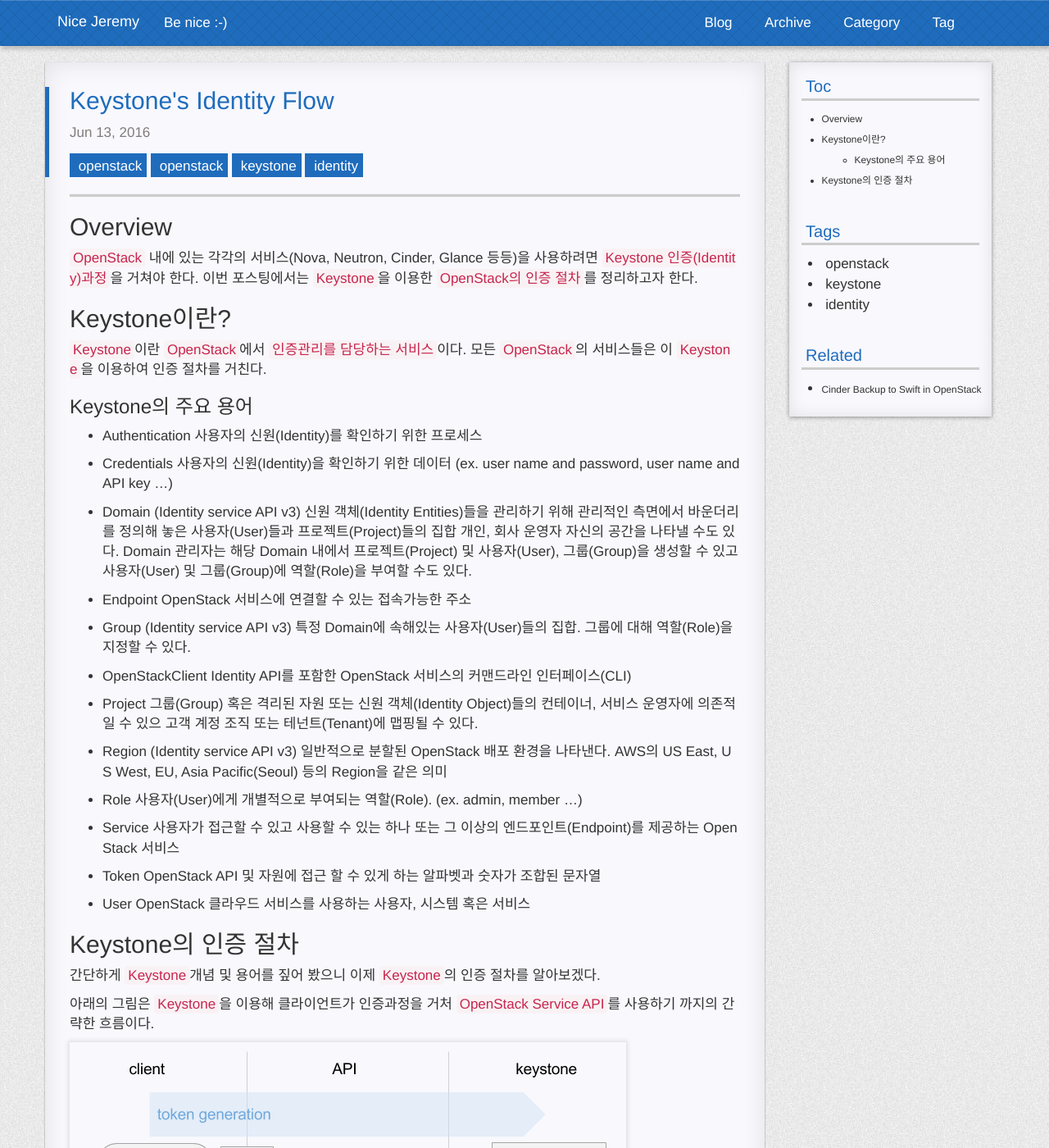
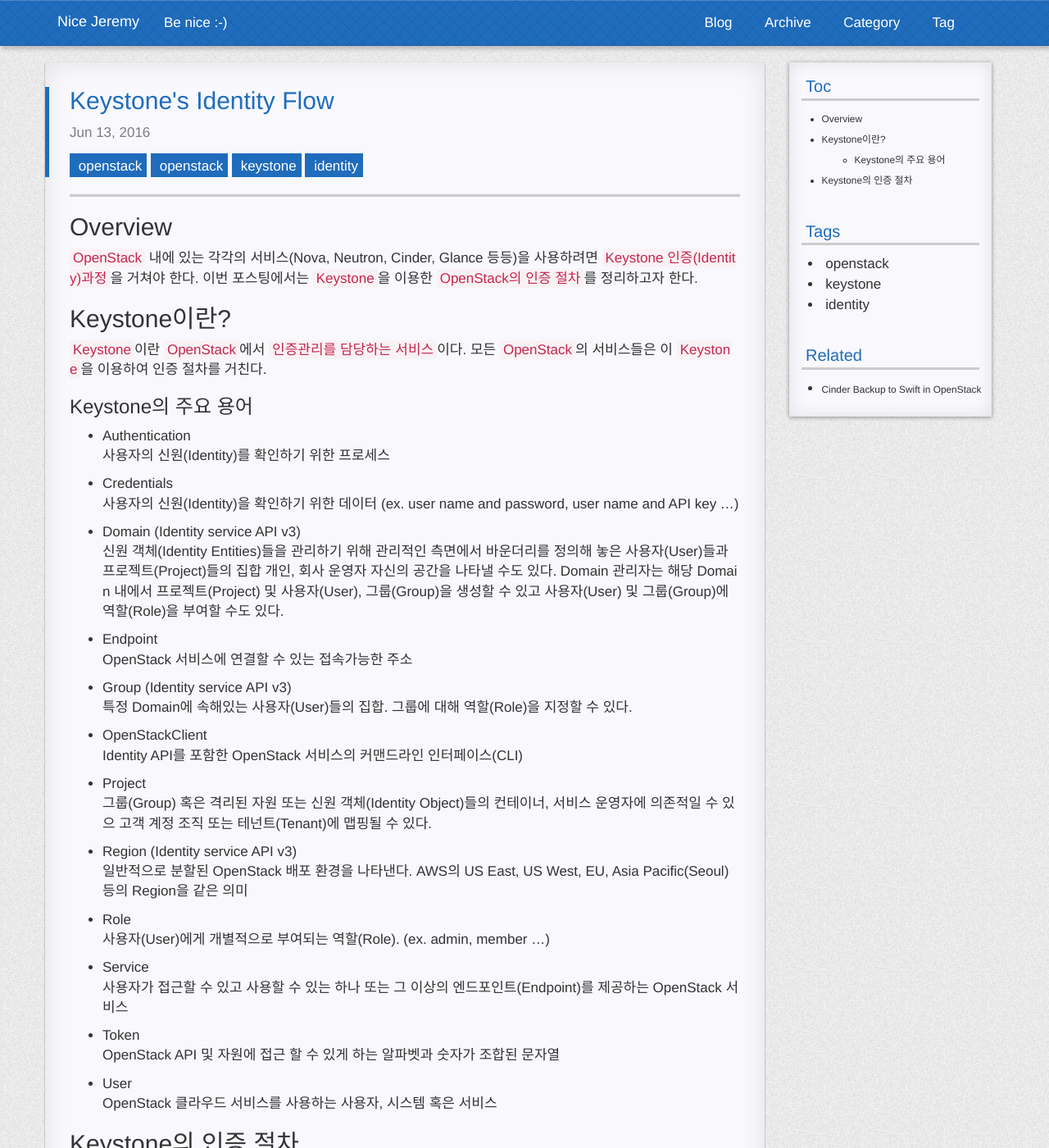
Before and after one commit to wkjeon/nicejeremy.github.io, a Jekyll site: the page built from _posts/openstack/2016-06-15-openstack-keystone-identity-flow.md, in a window 1280 px wide and 1400 px high. Shown: the whole window at 82% size. Built offline with Jekyll 4.4.1, drawn with Linux system fonts in a browser that asks for light colours; nearby versions of some CDN libraries; comment, search, counter and statistics services are not loaded; a style sheet for code colours, icons or effects is not loaded.

```diff
--- a/_posts/openstack/2016-06-15-openstack-keystone-identity-flow.md
+++ b/_posts/openstack/2016-06-15-openstack-keystone-identity-flow.md
@@ -21,41 +21,41 @@ tags:
 
 
 ### Keystone의 주요 용어
-- Authentication
+- Authentication<br/>
 사용자의 신원(Identity)를 확인하기 위한 프로세스
 
-- Credentials
+- Credentials<br/>
 사용자의 신원(Identity)을 확인하기 위한 데이터 (ex. user name and password, user name and API key ...)
 
-- Domain (Identity service API v3)
+- Domain (Identity service API v3)<br/>
 신원 객체(Identity Entities)들을 관리하기 위해 관리적인 측면에서 바운더리를 정의해 놓은 사용자(User)들과 프로젝트(Project)들의 집합
 개인, 회사 운영자 자신의 공간을 나타낼 수도 있다. Domain 관리자는 해당 Domain 내에서 프로젝트(Project) 및 사용자(User), 그룹(Group)을 생성할 수 있고 사용자(User) 및 그룹(Group)에 역할(Role)을 부여할 수도 있다.
 
-- Endpoint
+- Endpoint<br/>
 OpenStack 서비스에 연결할 수 있는 접속가능한 주소
 
-- Group (Identity service API v3)
+- Group (Identity service API v3)<br/>
 특정 Domain에 속해있는 사용자(User)들의 집합. 그룹에 대해 역할(Role)을 지정할 수 있다.
 
-- OpenStackClient
+- OpenStackClient<br/>
 Identity API를 포함한 OpenStack 서비스의 커맨드라인 인터페이스(CLI)
 
-- Project
+- Project<br/>
 그룹(Group) 혹은 격리된 자원 또는 신원 객체(Identity Object)들의 컨테이너, 서비스 운영자에 의존적일 수 있으 고객 계정 조직 또는 테넌트(Tenant)에 맵핑될 수 있다.
 
-- Region (Identity service API v3)
+- Region (Identity service API v3)<br/>
 일반적으로 분할된 OpenStack 배포 환경을 나타낸다. AWS의 US East, US West, EU, Asia Pacific(Seoul) 등의 Region을 같은 의미
 
-- Role
+- Role<br/>
 사용자(User)에게 개별적으로 부여되는 역할(Role). (ex. admin, member ...)
 
-- Service
+- Service<br/>
 사용자가 접근할 수 있고 사용할 수 있는 하나 또는 그 이상의 엔드포인트(Endpoint)를 제공하는 OpenStack 서비스
 
-- Token
+- Token<br/>
 OpenStack API 및 자원에 접근 할 수 있게 하는 알파벳과 숫자가 조합된 문자열
 
-- User
+- User<br/>
 OpenStack 클라우드 서비스를 사용하는 사용자, 시스템 혹은 서비스
 
 
@@ -67,7 +67,7 @@ OpenStack 클라우드 서비스를 사용하는 사용자, 시스템 혹은 서
 
 ![OpenStack Keystone Token Validation Flow](/static/post_image/openstack_keystone_token_validation_flow.png)
 
-1. `클라이언트`는 `사용자(User)`의 신원 정보가 담긴 `Credential`정보와 함께 `Keystone`에게 `Token` 생성 요청을 한다.
+1) `클라이언트`는 `사용자(User)`의 신원 정보가 담긴 `Credential`정보와 함께 `Keystone`에게 `Token` 생성 요청을 한다.
 
 {% highlight json %}
 POST /v2.0/tokens HTTP/1.1
@@ -85,7 +85,7 @@ Cache-Control: no-cache
 }
 {% endhighlight %}
 
-2. `Keystone`은 같이 들어온 `Credential` 정보를 바탕으로 요청한 `사용자(User)`의 신원을 확인하고 맞을 시 아래와 같은 `Token(UUID)`을 내려준다.
+2) `Keystone`은 같이 들어온 `Credential` 정보를 바탕으로 요청한 `사용자(User)`의 신원을 확인하고 맞을 시 아래와 같은 `Token(UUID)`을 내려준다.
 
 {% highlight json %}
 {
@@ -116,8 +116,8 @@ Cache-Control: no-cache
 }
 {% endhighlight %}
 
-3. 이제 `클라이언트`는 `Keystone`으로부터 받은 `Token(UUID)`을 `캐싱`하고 이를 통해 `OpenStack Service API`에 접근한다.
+3) 이제 `클라이언트`는 `Keystone`으로부터 받은 `Token(UUID)`을 `캐싱`하고 이를 통해 `OpenStack Service API`에 접근한다.
 
-4. `클라이언트`가 `Token(UUID)`과 함께 `OpenStack Service API`에 요청을 하며 해당 `OpenStack Service`는 요청으로부터 `Token(UUID)`을 추출해 내고 이를 `Keystone`에 유효한 `Token(UUID)`값인지 확인하는 과정을 거친다.
+4) `클라이언트`가 `Token(UUID)`과 함께 `OpenStack Service API`에 요청을 하며 해당 `OpenStack Service`는 요청으로부터 `Token(UUID)`을 추출해 내고 이를 `Keystone`에 유효한 `Token(UUID)`값인지 확인하는 과정을 거친다.
 
-5. `Keystone`으로부터 응답을 받으면 각각의 `OpenStack API Service`들은 결과에 따라 요청한 클라이언트들에게 상황에 맞는 응답을 내려주게된다.
+5) `Keystone`으로부터 응답을 받으면 각각의 `OpenStack API Service`들은 결과에 따라 요청한 클라이언트들에게 상황에 맞는 응답을 내려주게된다.
```
